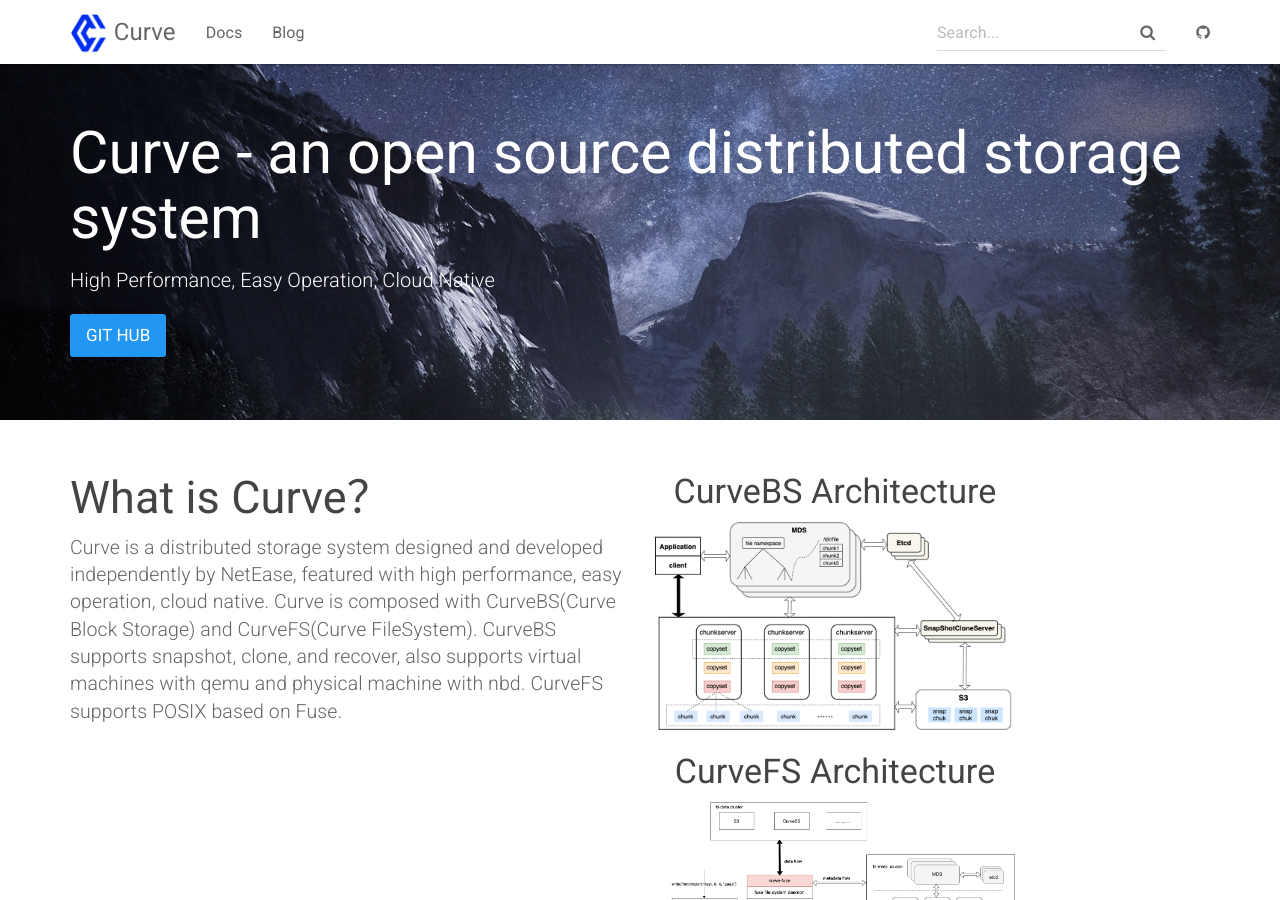
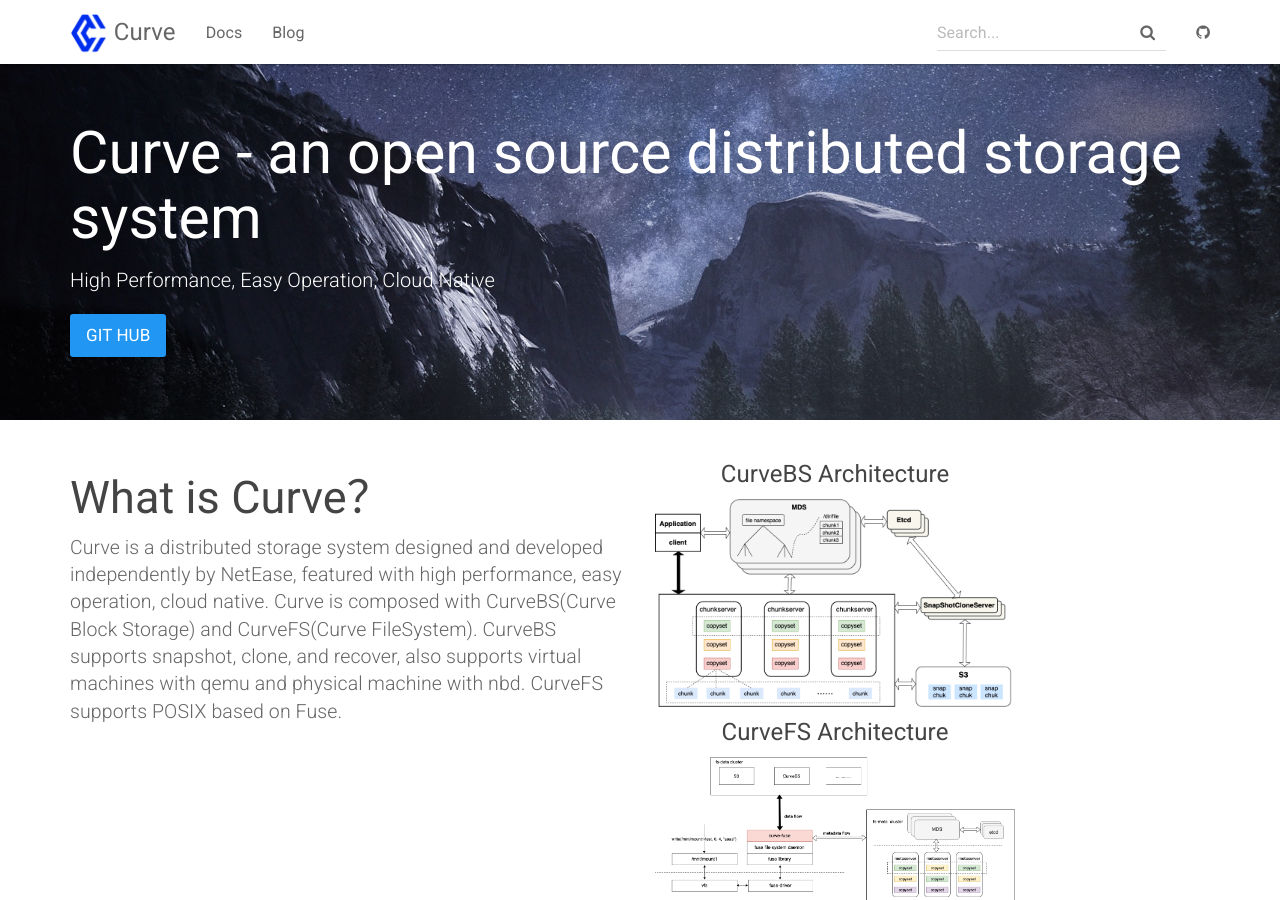
Before and after one commit to opencurve/homepage, a Jekyll site: the page built from index.html, in a window 1280 px wide and 900 px high. Built offline with Jekyll 4.4.1, drawn with Linux system fonts in a browser that asks for light colours.

Commit message:
Update index.html

```diff
--- a/index.html
+++ b/index.html
@@ -17,11 +17,11 @@
               <p class="lead">Curve is a distributed storage system designed and developed independently by NetEase, featured with high performance, easy operation, cloud native. Curve is composed with CurveBS(Curve Block Storage) and CurveFS(Curve FileSystem). CurveBS supports snapshot, clone, and recover, also supports virtual machines with qemu and physical machine with nbd. CurveFS supports POSIX based on Fuse.</p>
         </div>
         <div class="col-sm-4 text-center">
-            <h3 class="header-light regular-pad">CurveBS Architecture</h3>
+            <h4 class="header-light regular-pad">CurveBS Architecture</h4>
             <img src="{{ "/assets/img/architecture_snap.png" | relative_url }}" alt="Curve logo" class="img-responsive">
         </div>
         <div class="col-sm-4 text-center">
-            <h3 class="header-light regular-pad">CurveFS Architecture</h3>
+            <h4 class="header-light regular-pad">CurveFS Architecture</h4>
             <img src="{{ "/assets/img/architecture_fs.png" | relative_url }}" alt="Curve logo" class="img-responsive">
         </div>
     </div>
```
